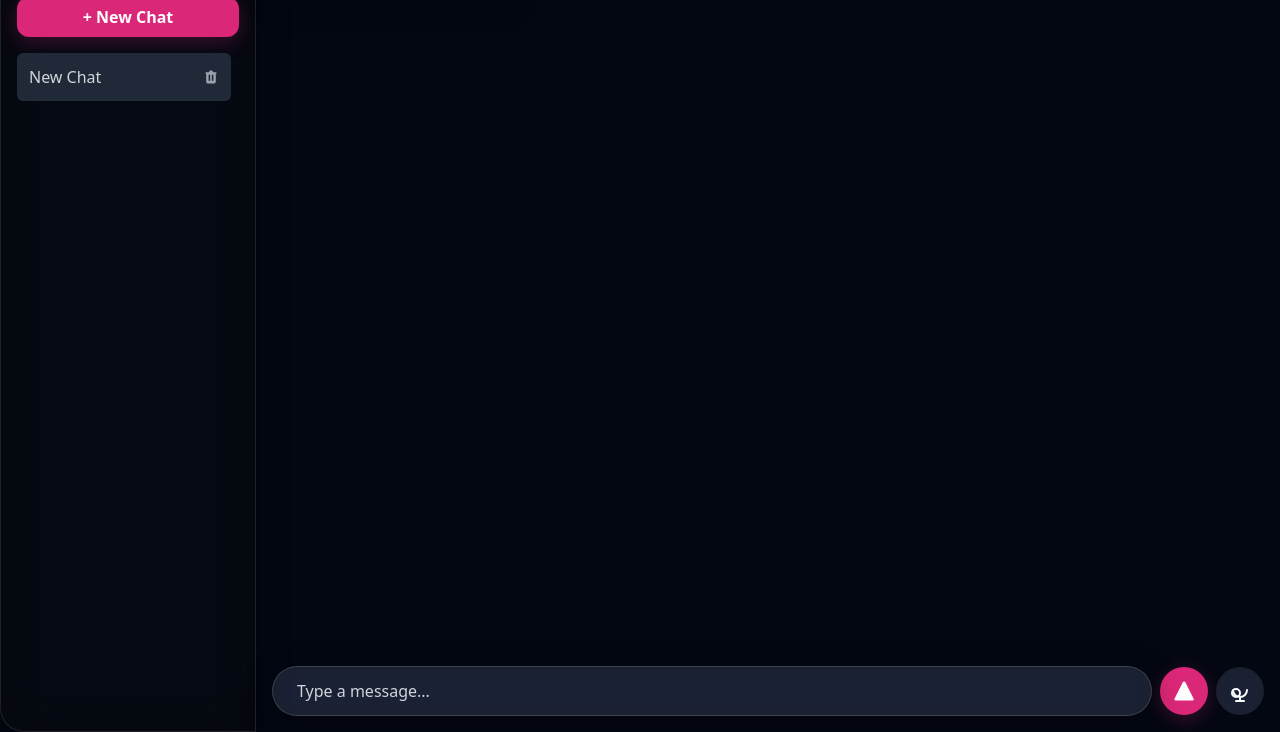
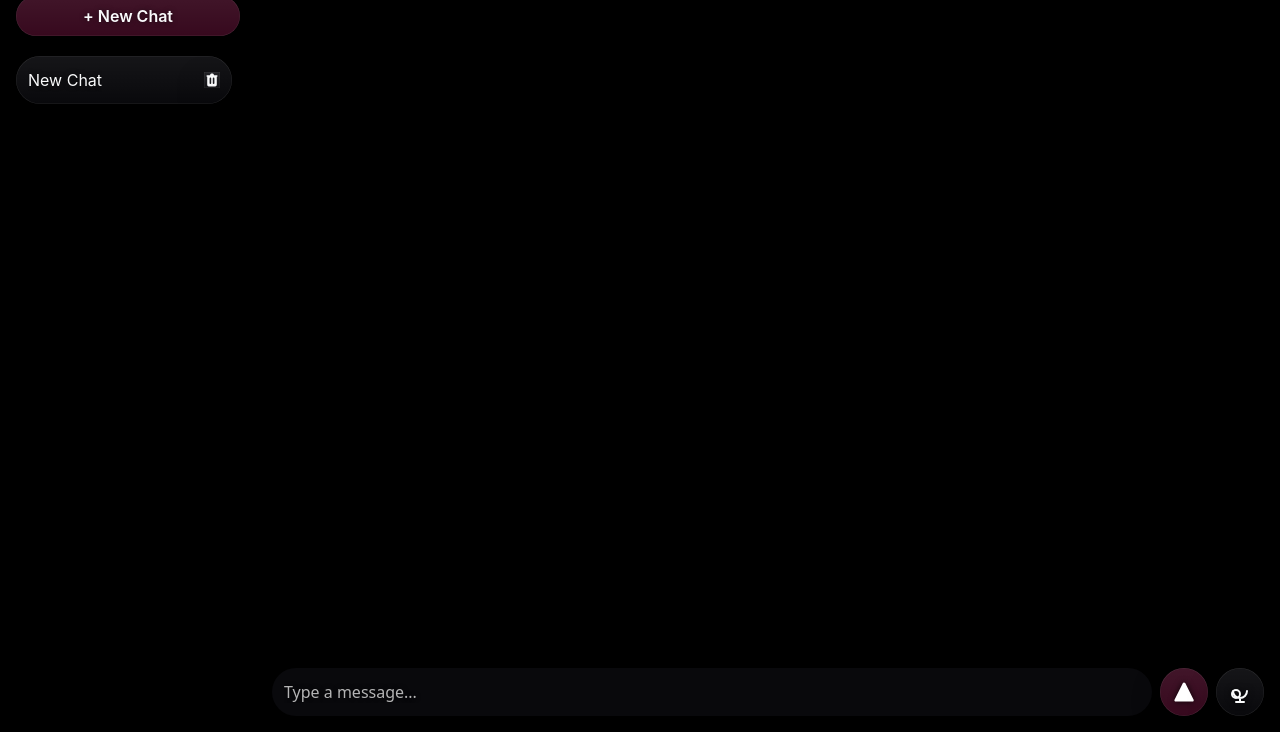
Before and after one commit to avariqfr30/AuraBot-v1, a plain HTML site: page index.html in a window 1280 px wide. Shown: the part 68-800 px from the top of the page. Drawn offline with nearby package versions, Linux system fonts and the light colour scheme.

Commit message:
Liquid Glass improvements

```diff
--- a/css/style.css
+++ b/css/style.css
@@ -50,54 +50,21 @@
 }
 
 /* ================================================================= */
-/* --- Styles for Agentic Tools (in Modals) --- */
-/* ================================================================= */
-
-.mood-tracker-container { display: flex; justify-content: space-around; gap: 0.5rem; padding-top: 0.5rem; }
-.mood-button { background-color: #374151; border: none; border-radius: 9999px; padding: 0.75rem; font-size: 1.5rem; cursor: pointer; transition: transform 0.2s, background-color 0.2s; }
-.mood-button:hover { background-color: #4b5563; transform: scale(1.1); }
-.breathing-exercise-container { text-align: center; padding: 1rem; border: 1px solid #374151; border-radius: 0.75rem; }
-.breathing-pacer { width: 100px; height: 100px; background-color: #db2777; border-radius: 9999px; margin: 1rem auto; display: flex; justify-content: center; align-items: center; transition: transform 4s ease-in-out; }
-.breathing-pacer.inhale { transform: scale(1.5); }
-.breathing-pacer.exhale { transform: scale(0.5); }
-.breathing-pacer.hold { transform: scale(1.5); }
-.breathing-status { font-weight: 600; font-size: 1.125rem; height: 2rem; }
-.affirmation-card { padding: 1.25rem; border-left: 4px solid #db2777; background-color: #1f2937; border-radius: 0.5rem; }
-.affirmation-text { font-style: italic; font-size: 1.125rem; margin-bottom: 1rem; }
-.checklist-scroll-container { max-height: 280px; overflow-y: auto; background-color: #111827; border: 1px solid #374151; border-radius: 0.5rem; padding: 1rem; margin-top: 0.5rem; }
-.checklist-columns { column-count: 2; column-gap: 1.5rem; }
-.checklist-columns li { -webkit-column-break-inside: avoid; page-break-inside: avoid; break-inside: avoid; }
-.checklist-scroll-container::-webkit-scrollbar { width: 8px; }
-.checklist-scroll-container::-webkit-scrollbar-track { background: #1f2937; border-radius: 4px; }
-.checklist-scroll-container::-webkit-scrollbar-thumb { background-color: #4b5563; border-radius: 4px; border: 2px solid #1f2937; }
-.checklist-scroll-container::-webkit-scrollbar-thumb:hover { background-color: #6b7280; }
-
-/* ================================================================= */
-/* --- Pitch Black & Vibrant Pink UI --- */
+/* --- Final Branded Liquid Glass UI --- */
 /* ================================================================= */
 
 /* --- 1. Pitch Black Background & Font --- */
-body {
-    background: #000000;
+body, #chatSidebar {
+    background: #000000 !important;
     font-family: -apple-system, BlinkMacSystemFont, "Segoe UI", Roboto, Helvetica, Arial, sans-serif, "Apple Color Emoji", "Segoe UI Emoji";
 }
+#chatSidebar {
+    backdrop-filter: none !important; -webkit-backdrop-filter: none !important;
+    border: none !important; box-shadow: none !important;
+}
 
-/* --- 2. Main Dark Glass Panels (Sidebar, Modals) --- */
-#chatSidebar,
-#settingsModal .relative,
-#toolsModal .relative {
-    background-color: rgba(10, 10, 10, 0.5);
-    backdrop-filter: blur(25px) saturate(150%) brightness(1.1);
-    -webkit-backdrop-filter: blur(25px) saturate(150%) brightness(1.1);
-    border: 1px solid rgba(255,255,255,0.1);
-    box-shadow: 0 8px 32px rgba(0, 0, 0, 0.37);
-    border-radius: 1.5rem;
-}
-#settingsModal .relative, #toolsModal .relative { border-radius: 1rem; }
-#chatSidebar { border-top-right-radius: 0; border-bottom-right-radius: 0; }
-.flex-1.flex.flex-col { background-color: transparent; }
 
-/* --- 3. Invisible Header & Footer Containers & Layout Fix --- */
+/* --- 2. Layout Fixes --- */
 .flex-1.flex.flex-col { position: relative; }
 #chatMessages {
     padding-top: 5rem;
@@ -105,104 +72,129 @@ body {
     scroll-behavior: smooth;
 }
 .flex-1 > header, .flex-1 > footer {
-    background-color: transparent !important;
-    backdrop-filter: none !important;
-    -webkit-backdrop-filter: none !important;
-    border: none !important;
-    box-shadow: none !important;
-    position: absolute;
-    left: 0;
-    width: 100%;
+    background-color: transparent !important; backdrop-filter: none !important; -webkit-backdrop-filter: none !important;
+    border: none !important; box-shadow: none !important;
+    position: absolute; left: 0; width: 100%;
 }
 .flex-1 > header { top: 0; z-index: 20; }
 .flex-1 > footer { bottom: 0; z-index: 10; }
 
-/* --- 4. Floating & Liquid Glass Elements --- */
-#userInput, .flex-1 > header h1, .secondary-glass-button {
-    background-color: rgba(255, 255, 255, 0.1) !important;
-    backdrop-filter: blur(8px) saturate(160%) brightness(1.2) !important;
-    -webkit-backdrop-filter: blur(8px) saturate(160%) brightness(1.2) !important;
-    border: 1px solid rgba(255, 255, 255, 0.15) !important;
-    box-shadow: 0 8px 32px rgba(0, 0, 0, 0.37) !important;
+
+/* --- 3. Unified Liquid Glass Style --- */
+/* Base properties for ALL glass elements */
+#settingsModal .relative, #toolsModal .relative, /* Panels */
+#userInput, .flex-1 > header h1, /* Header/Footer Elements */
+button, /* ALL buttons */
+#chatList > div.bg-gray-800, /* Selected Chat Item */
+.affirmation-card, .checklist-scroll-container, /* Tool Panels */
+#systemPromptTextarea, #voiceSelectDropdown, #modelSelectDropdown /* Form Fields */ {
+    position: relative;
+    z-index: 1;
+    backdrop-filter: blur(5px) brightness(1.2) !important;
+    -webkit-backdrop-filter: blur(5px) brightness(1.2) !important;
+    border: none !important;
+    box-shadow: 0 10px 30px rgba(0, 0, 0, 0.3) !important;
     transition: all 0.2s ease-in-out, opacity 0.3s ease, transform 0.3s ease !important;
     color: #f9fafb !important;
+    text-shadow: 0 0 5px rgba(0,0,0,0.5);
 }
-#userInput:hover, .flex-1 > header h1:hover, .secondary-glass-button:hover {
+/* Reflection & Edge Layer */
+#settingsModal .relative::before, #toolsModal .relative::before,
+#userInput::before, .flex-1 > header h1::before,
+button::before,
+#chatList > div.bg-gray-800::before,
+.affirmation-card::before, .checklist-scroll-container::before,
+#systemPromptTextarea::before, #voiceSelectDropdown::before, #modelSelectDropdown::before {
+    content: '';
+    position: absolute;
+    top: 0; left: 0; right: 0; bottom: 0;
+    border-radius: inherit;
+    z-index: -1;
+    background: linear-gradient(to bottom, rgba(255,255,255,0.05) 0%, transparent 100%);
+    box-shadow: inset 0 0 0 0.5px rgba(255, 255, 255, 0.1);
+}
+
+
+/* Hover effect */
+#settingsModal .relative:hover, #toolsModal .relative:hover,
+#userInput:hover, .flex-1 > header h1:hover, button:hover {
     transform: translateY(-2px) !important;
-    box-shadow: 0 12px 40px rgba(0,0,0,0.45) !important;
+    box-shadow: 0 12px 40px rgba(0,0,0,0.4) !important;
 }
-.flex-1 > header h1 { padding: 0.5rem 1.25rem; border-radius: 0.75rem; }
+
+/* Neutral Dark Glass Tint */
+#settingsModal .relative, #toolsModal .relative,
+#userInput, .flex-1 > header h1,
+#micButton, #settingsButton, #toolsButton, #cancelSettingsButton, #resetSettingsButton, #closeToolsButton, .tool-button, .mood-button,
+#chatList > div.bg-gray-800,
+.affirmation-card, .checklist-scroll-container,
+#systemPromptTextarea, #voiceSelectDropdown, #modelSelectDropdown {
+    background-color: rgba(30, 30, 40, 0.3) !important;
+}
+#settingsModal .relative:hover, #toolsModal .relative:hover,
+#userInput:hover, .flex-1 > header h1:hover, #micButton:hover, #settingsButton:hover, #toolsButton:hover, #cancelSettingsButton:hover, #resetSettingsButton:hover, #closeToolsButton:hover, .tool-button:hover, .mood-button:hover {
+    background-color: rgba(30, 30, 40, 0.4) !important;
+}
+
+/* Bright Pink Liquid Glass Tint */
+#newChatButton, #sendButton, #saveSettingsButton {
+    background-color: rgba(219, 39, 119, 0.25) !important;
+}
+#newChatButton:hover, #sendButton:hover, #saveSettingsButton:hover {
+    background-color: rgba(219, 39, 119, 0.35) !important;
+    box-shadow: 0 12px 40px rgba(219, 39, 119, 0.4) !important;
+}
+
+/* --- 4. Element-Specific Adjustments & Overrides --- */
+.flex-1 > header h1 { padding: 0.5rem 1.25rem; }
 .flex-1 > header h1.is-scrolled {
     opacity: 0;
     transform: translateY(-5px) !important;
     pointer-events: none;
 }
-#userInput { border-radius: 9999px; padding-left: 1.5rem; }
-#userInput::placeholder { color: #d1d5db; }
+#userInput::placeholder {
+    color: rgba(255, 255, 255, 0.7);
+    text-shadow: 0 0 5px rgba(0,0,0,0.8);
+}
 #userInput:focus {
-    box-shadow: 0 8px 32px rgba(0,0,0,0.37), 0 0 0 2px rgba(219, 39, 119, 0.4) !important;
+    box-shadow: 0 12px 40px rgba(0,0,0,0.4), 0 0 0 2px rgba(255, 255, 255, 0.2) !important;
 }
 
-/* Glass Buttons */
-.secondary-glass-button, #micButton, #settingsButton, #toolsButton, #cancelSettingsButton, #resetSettingsButton, #closeToolsButton, .tool-button {
-    border-radius: 9999px !important;
+/* Border Radii */
+#userInput, #micButton, #settingsButton, #toolsButton, #sendButton, #cancelSettingsButton, #resetSettingsButton, #closeToolsButton, .tool-button, .mood-button, #newChatButton { border-radius: 9999px !important; }
+.flex-1 > header h1, #saveSettingsButton, #systemPromptTextarea, #voiceSelectDropdown, #modelSelectDropdown, .affirmation-card, .checklist-scroll-container { border-radius: 0.75rem !important; }
+#settingsModal .relative, #toolsModal .relative, #chatList > div.bg-gray-800 { border-radius: 1.5rem; }
+#chatList > div.bg-gray-800 { margin: 0.25rem 0; }
+
+/* Icon Readability */
+#sendButton svg, #micButton svg, #settingsButton svg, #toolsButton svg {
+    filter: drop-shadow(0 0 3px rgba(0,0,0,0.8));
 }
-#micButton, #settingsButton, #toolsButton, #cancelSettingsButton, #resetSettingsButton, #closeToolsButton, .tool-button {
-    background-color: rgba(255, 255, 255, 0.1) !important;
-    backdrop-filter: blur(8px) saturate(160%) brightness(1.2) !important;
-    -webkit-backdrop-filter: blur(8px) saturate(160%) brightness(1.2) !important;
-}
+#sendButton svg { fill: #FFF; }
 #micButton svg, #settingsButton svg, #toolsButton svg { stroke: #f9fafb; }
 
-/* Primary Pink Action Buttons */
-#newChatButton, #sendButton, #saveSettingsButton {
-    background-color: #db2777 !important;
-    backdrop-filter: none !important;
-    -webkit-backdrop-filter: none !important;
-    color: #FFF !important;
-    border: none !important;
-    box-shadow: 0 5px 20px rgba(219, 39, 119, 0.25) !important;
-}
-#newChatButton, #saveSettingsButton { border-radius: 0.75rem !important; }
-#sendButton { border-radius: 9999px !important; }
-#newChatButton:hover, #sendButton:hover, #saveSettingsButton:hover {
-    background-color: #ec4899 !important;
-    box-shadow: 0 8px 25px rgba(219, 39, 119, 0.4) !important;
-    transform: translateY(-2px);
-}
-#sendButton svg { fill: #FFF; }
 
-/* Modal Form Elements (Recessed Glass) */
-#systemPromptTextarea, #voiceSelectDropdown, #modelSelectDropdown {
-    background-color: rgba(0, 0, 0, 0.2) !important;
-    backdrop-filter: blur(10px) !important;
-    -webkit-backdrop-filter: blur(10px) !important;
-    border: 1px solid rgba(255, 255, 255, 0.1) !important;
-    box-shadow: inset 0 2px 8px rgba(0,0,0,0.4) !important;
-    border-radius: 0.75rem !important;
-    color: #f9fafb !important;
-}
-
-/* --- 5. Black & Pink Chat Bubbles --- */
+/* --- 5. Opaque Chat Bubbles --- */
 .chat-bubble.ai, .chat-bubble.user {
-    backdrop-filter: none;
-    -webkit-backdrop-filter: none;
+    backdrop-filter: none; -webkit-backdrop-filter: none;
     box-shadow: 0 4px 15px rgba(0, 0, 0, 0.2);
     color: #FFF;
 }
-
 .chat-bubble.ai { /* AURA'S BUBBLE */
-    background-color: #111827;
+    background-color: #1f2937; /* Dark Gray */
     border-left: 3px solid #db2777;
     border-radius: 1.5rem 1.5rem 1.5rem 0.5rem;
 }
 .chat-bubble.user { /* USER'S BUBBLE */
-    background-color: #1f2937;
+    background-color: #3b82f6; /* Blue */
     border-radius: 1.5rem 1.5rem 0.5rem 1.5rem;
     border: none;
 }
 
 /* --- 6. Chat List Adjustments --- */
+#chatList > div {
+    background-color: transparent !important;
+}
 #chatList > div:hover {
     background-color: rgba(255, 255, 255, 0.1) !important;
     border-radius: 0.75rem;
```
